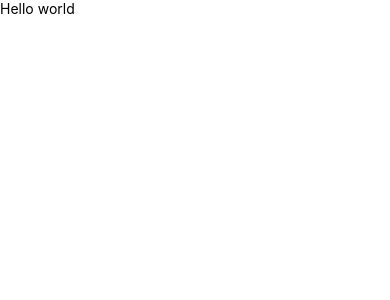
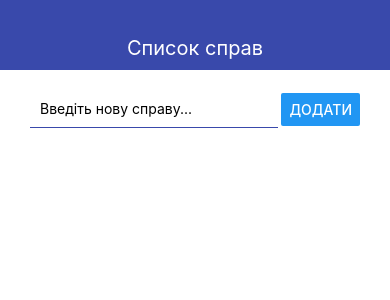
Before and after one commit to roma-bashtevych/reactNative, a React Native app: screen / in a window 390 px wide. Shown: the top 300 px of the page. Built offline with nearby package versions, Linux system fonts and the light colour scheme.

Commit message:
react native todo app by Vladilen

```diff
--- a/App.js
+++ b/App.js
@@ -1,16 +1,48 @@
 import React, {useState} from 'react';
-import {StyleSheet, View, Text} from 'react-native';
+import {StyleSheet, View, FlatList} from 'react-native';
+import {NavBar} from "./components/NavBar";
+import {AddTodo} from "./components/AddTodo";
+import {Todo} from "./components/Todo";
 
 export default function App() {
+    const [todos, setTodos] = useState([]);
+
+    const addTodo = (title) => {
+        setTodos((prevTodos) => {
+            return [
+                {
+                    id: Date.now().toString(),
+                    title: title
+                },
+                ...prevTodos
+            ]
+        })
+    }
+
+    const removeTodo = (id) => {
+        setTodos(prevTodos => prevTodos.filter(todo => todo.id !== id)
+        )
+    }
 
     return (
         <View>
-          <Text>Hello world</Text>
+            <NavBar title='Список справ'/>
+            <View style={styles.container}>
+                <AddTodo addTodo={addTodo}/>
+                <FlatList
+                    keyExtractor={item => item.id.toString()}
+                    data={todos}
+                    renderItem={({ item }) => <Todo todo={item} removeTodo={removeTodo}/>}
+                />
+            </View>
         </View>
     );
 };
 
 const styles = StyleSheet.create({
-    container: {},
+    container: {
+        paddingHorizontal: 30,
+        paddingVertical: 20
+    },
 
 });
--- /dev/null
+++ b/components/AddTodo.js
@@ -0,0 +1,45 @@
+import React, {useState} from "react";
+import {View, StyleSheet, TextInput, Button, Alert} from "react-native";
+
+export const AddTodo = ({ addTodo }) => {
+
+    const [value, setValue] = useState('');
+
+    const pressHandler = () => {
+        if(value.trim()){
+        addTodo(value);
+        setValue('');
+        } else {
+            Alert.alert('Назва справи не можу бути пустим');
+        }
+    }
+    return (
+        <View style={styles.wrapper}>
+            <TextInput
+                style={styles.input}
+                onChangeText={setValue}
+                value={value}
+                placeholder='Введіть нову справу...'
+                autoCorrect={false}
+                autoCapitalize={"none"}
+            />
+            <Button title={'Додати'} onPress={pressHandler}/>
+        </View>
+    )
+}
+
+const styles = StyleSheet.create({
+    wrapper: {
+        flexDirection: 'row',
+        justifyContent: 'space-between',
+        alignItems: 'center',
+        marginBottom: 15
+    },
+    input: {
+        width: '75%',
+        borderStyle: 'solid',
+        borderBottomWidth: 1,
+        borderBottomColor: '#3949ab',
+        padding: 10
+    }
+})
--- /dev/null
+++ b/components/NavBar.js
@@ -0,0 +1,24 @@
+import React from "react";
+import {View, Text, StyleSheet} from "react-native";
+
+export const NavBar = ({ title }) => {
+    return (
+        <View style={styles.navbar}>
+            <Text style={styles.text}>{title}</Text>
+        </View>
+    )
+}
+
+const styles = StyleSheet.create({
+    navbar: {
+        height: 70,
+        alignItems: 'center',
+        justifyContent: 'flex-end',
+        backgroundColor: '#3949ab',
+        paddingBottom: 10
+    },
+    text: {
+        color: '#ffffff',
+        fontSize: 20
+    }
+})
--- /dev/null
+++ b/components/Todo.js
@@ -0,0 +1,29 @@
+import React from "react";
+import {View, Text, StyleSheet, TouchableOpacity} from "react-native";
+
+export const Todo = ({ todo, removeTodo }) => {
+
+
+    return (
+        <TouchableOpacity
+            activeOpacity={0.3}
+            onLongPress={() => removeTodo(todo.id)}
+        >
+            <View style={styles.todo}>
+                <Text>{todo.title}</Text>
+            </View>
+        </TouchableOpacity>
+    )
+}
+
+const styles = StyleSheet.create({
+    todo: {
+        flexDirection: 'row',
+        alignItems: 'center',
+        padding: 15,
+        borderWidth: 1,
+        borderColor: '#eeeeee',
+        borderRadius: 5,
+        marginBottom: 10
+    }
+})
--- a/package.json
+++ b/package.json
@@ -19,7 +19,8 @@
   },
   "devDependencies": {
     "@types/react": "^17.0.37",
-    "@babel/core": "^7.12.9"
+    "@babel/core": "^7.12.9",
+    "@types/react-native": "0.66.8"
   },
   "private": true
 }
```
Also changed, not shown: 1 other file (tests, documents, lock files or other folders).
